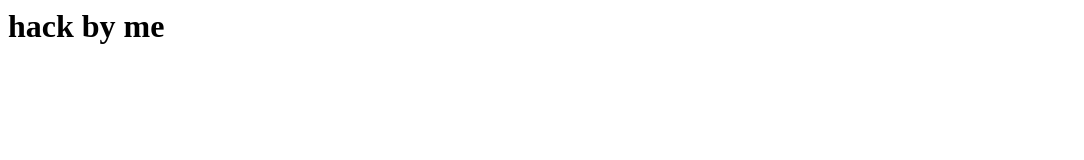
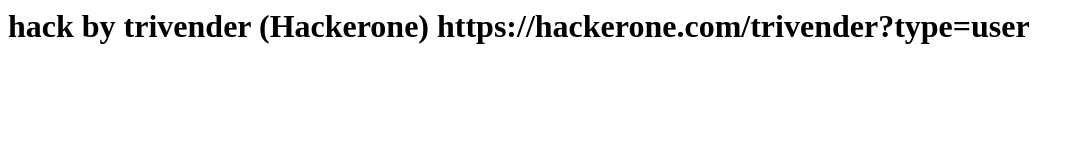
Before and after one commit to Trivender1/mta-sts.wearehackerone.com, a plain HTML site: page index.html in a window 1280 px wide. Shown: the whole page, without its empty margins (0-1084 px from the left). Drawn offline with Linux system fonts and the light colour scheme.

Commit message:
Update index.html

```diff
--- a/index.html
+++ b/index.html
@@ -1,6 +1,7 @@
 <html>
 <body>
-<h1>hack by me </h1>
+<h1>hack by trivender (Hackerone)
+  https://hackerone.com/trivender?type=user </h1>
 
 <body>
 
```
